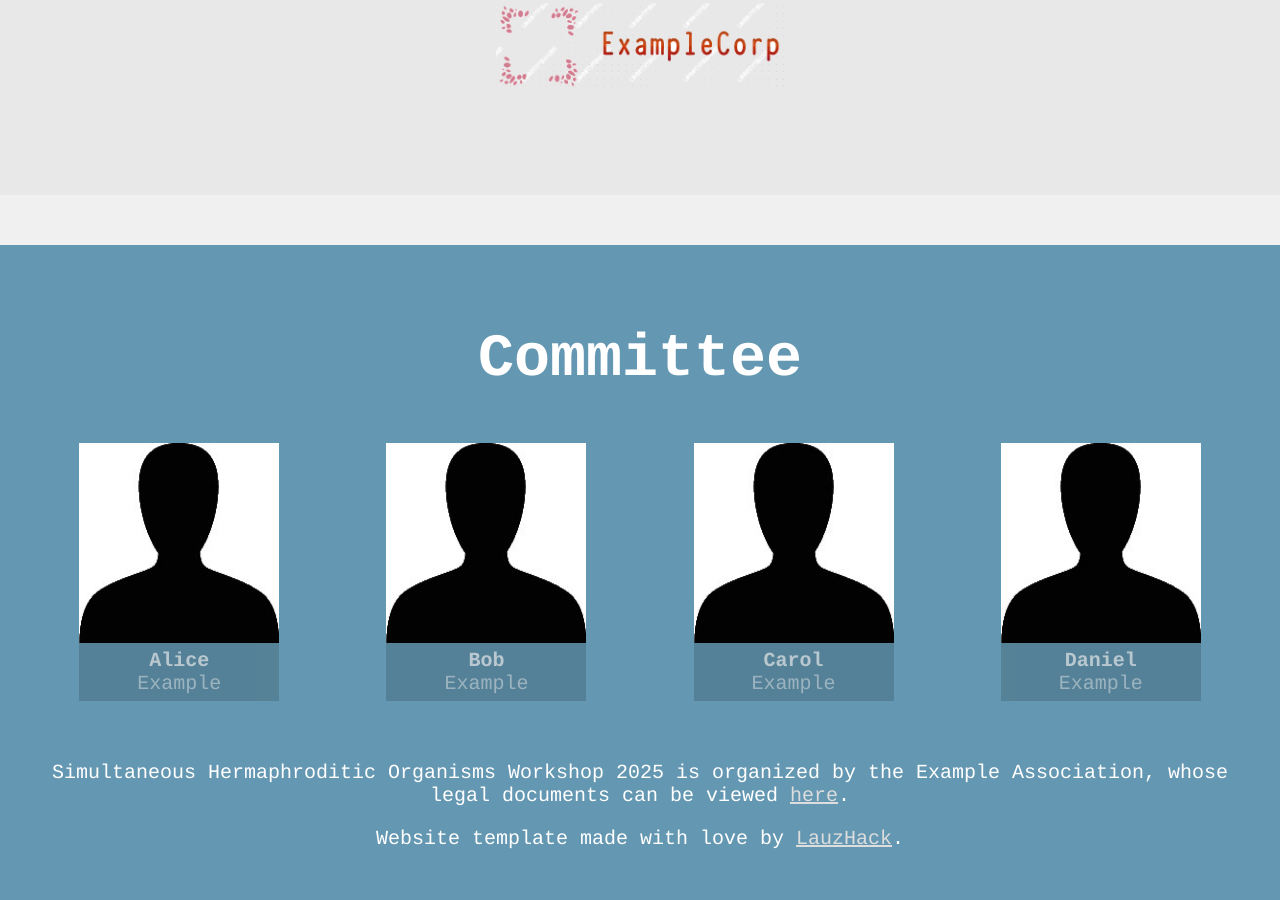
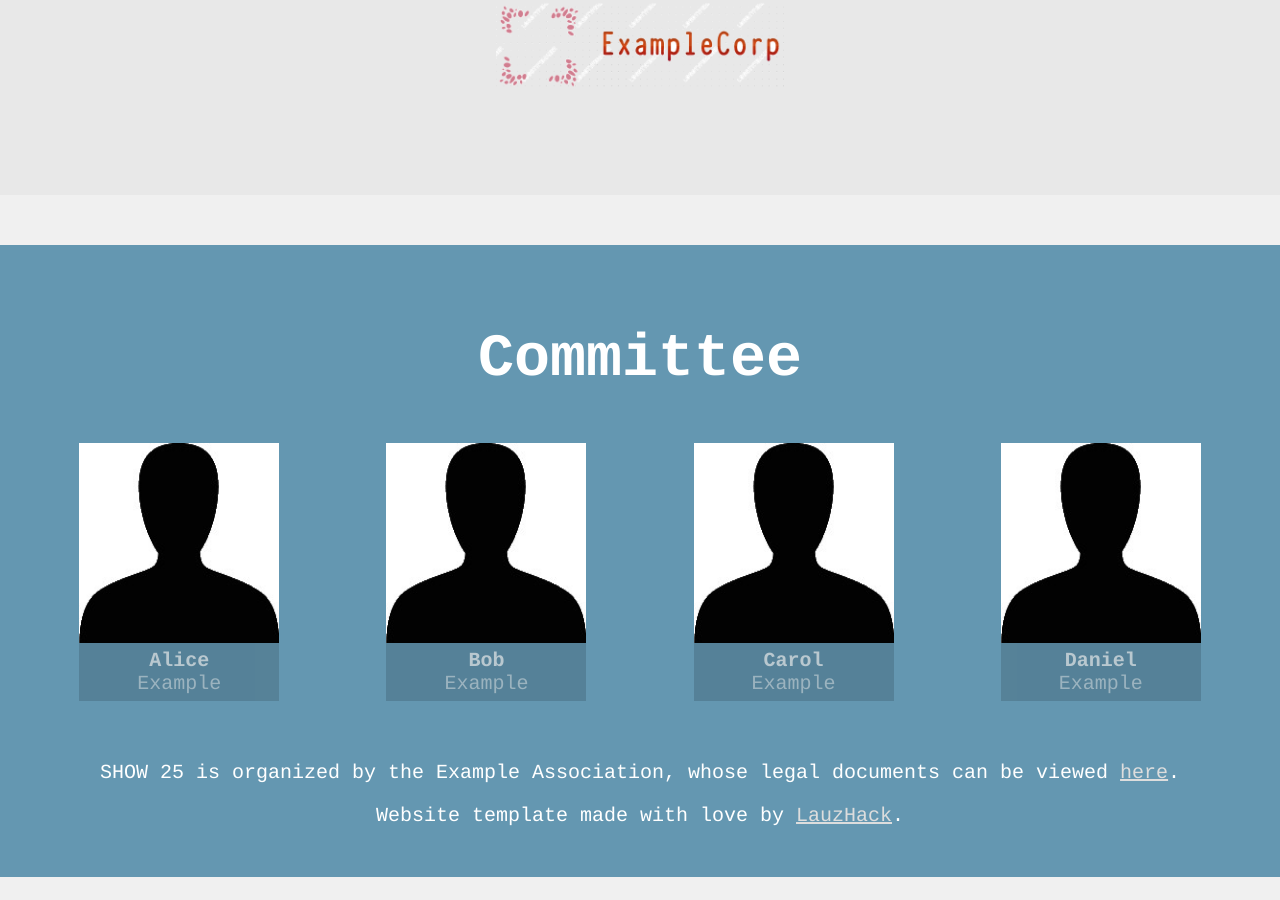
Before and after one commit to SHOW2025/SHOW2025.github.io, a Jekyll site: the page built from index.html, in a window 1280 px wide and 900 px high, scrolled down 3816 px. Built offline with Jekyll 4.4.1, drawn with Linux system fonts in a browser that asks for light colours; after the commit the page ends 4693 px from its top, so only the background shows below that; some of the changed text lies outside the part shown.

Commit message:
Update info.yml

```diff
--- a/_data/info.yml
+++ b/_data/info.yml
@@ -1,11 +1,11 @@
 # Event name
-name: Simultaneous Hermaphroditic Organisms Workshop 2025
+name: SHOW 25
 
 # Event date, in free-text format
 date: April 4-7 2025
 
 # Event location
-location: Building 01, Example University
+location: Ashworth Labs, Kings Buildings, UoE
 
 # Event description; short is for e.g. Facebook shared links, long appears on the home page.
 description_short: Student-run hackathon at EPFL, Switzerland
```
